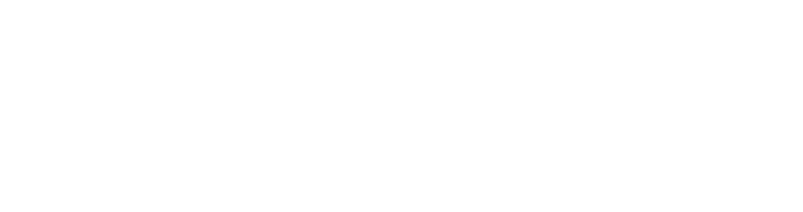
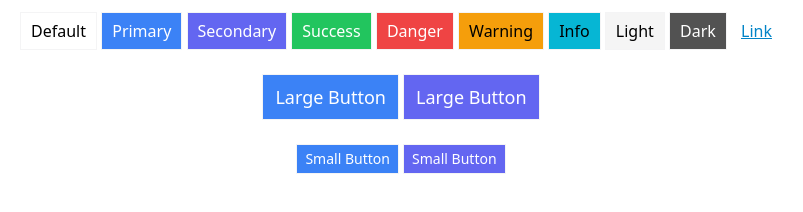
Before and after one commit to mjamilasfihani/kelopak-bunga, a website: page src/index.html in a window 1280 px wide. Shown: the whole page, without its empty margins (239-1042 px from the left). Drawn offline with nearby package versions, Linux system fonts and the light colour scheme; files that its build step writes are made by us from their sources.

Commit message:
Add button css

```diff
--- a/src/css/components.css
+++ b/src/css/components.css
@@ -1 +1,66 @@
 /** KelopakBunga's Component */
+@layer components
+{
+    /** Button Base */
+    button.btn
+    {
+        @apply border border-zinc-100 py-1.5 px-2.5 text-base;
+    }
+
+    /** Button Variant */
+    .btn.btn-primary
+    {
+        @apply bg-blue-500 hover:bg-blue-600 text-white;
+    }
+
+    .btn.btn-secondary
+    {
+        @apply bg-indigo-500 hover:bg-indigo-600 text-white;
+    }
+
+    .btn.btn-success
+    {
+        @apply bg-green-500 hover:bg-green-600 text-white;
+    }
+
+    .btn.btn-danger
+    {
+        @apply bg-red-500 hover:bg-red-600 text-white;
+    }
+
+    .btn.btn-warning
+    {
+        @apply bg-amber-500 hover:bg-amber-600;
+    }
+
+    .btn.btn-info
+    {
+        @apply bg-cyan-500 hover:bg-cyan-600;
+    }
+
+    .btn.btn-light
+    {
+        @apply bg-neutral-100 hover:bg-neutral-200;
+    }
+
+    .btn.btn-dark
+    {
+        @apply bg-neutral-600 hover:bg-neutral-500 text-white;
+    }
+
+    .btn.btn-link
+    {
+        @apply border-none rounded-none text-sky-600 hover:text-sky-700 underline;
+    }
+
+    /** Button Size */
+    .btn.btn-sm
+    {
+        @apply py-1 px-2 text-sm;
+    }
+
+    .btn.btn-lg
+    {
+        @apply py-2 px-3 text-lg;
+    }
+}
--- a/src/index.html
+++ b/src/index.html
@@ -6,6 +6,23 @@
         <link href="/dist/output.css" rel="stylesheet">
     </head>
     <body>
-
+        <div class="container text-center p-3">
+            <button class="btn">Default</button>
+            <button class="btn btn-primary">Primary</button>
+            <button class="btn btn-secondary">Secondary</button>
+            <button class="btn btn-success">Success</button>
+            <button class="btn btn-danger">Danger</button>
+            <button class="btn btn-warning">Warning</button>
+            <button class="btn btn-info">Info</button>
+            <button class="btn btn-light">Light</button>
+            <button class="btn btn-dark">Dark</button>
+            <button class="btn btn-link">Link</button>
+            <br><br>
+            <button class="btn btn-primary btn-lg">Large Button</button>
+            <button class="btn btn-secondary btn-lg">Large Button</button>
+            <br><br>
+            <button class="btn btn-primary btn-sm">Small Button</button>
+            <button class="btn btn-secondary btn-sm">Small Button</button>
+        </div>
     </body>
 </html>
--- a/src/input.css
+++ b/src/input.css
@@ -1,11 +1,11 @@
 /** Tailwind's Base */
-@tailwind base;
+@import 'tailwindcss/base';
 @import './css/base.css';
 
 /** Tailwind's Components */
-@tailwind components;
+@import 'tailwindcss/components';
 @import './css/components.css';
 
 /** Tailwind's Utilities */
-@tailwind utilities;
+@import 'tailwindcss/utilities';
 @import './css/utilities.css';
```
Also changed, not shown: 1 other file.
